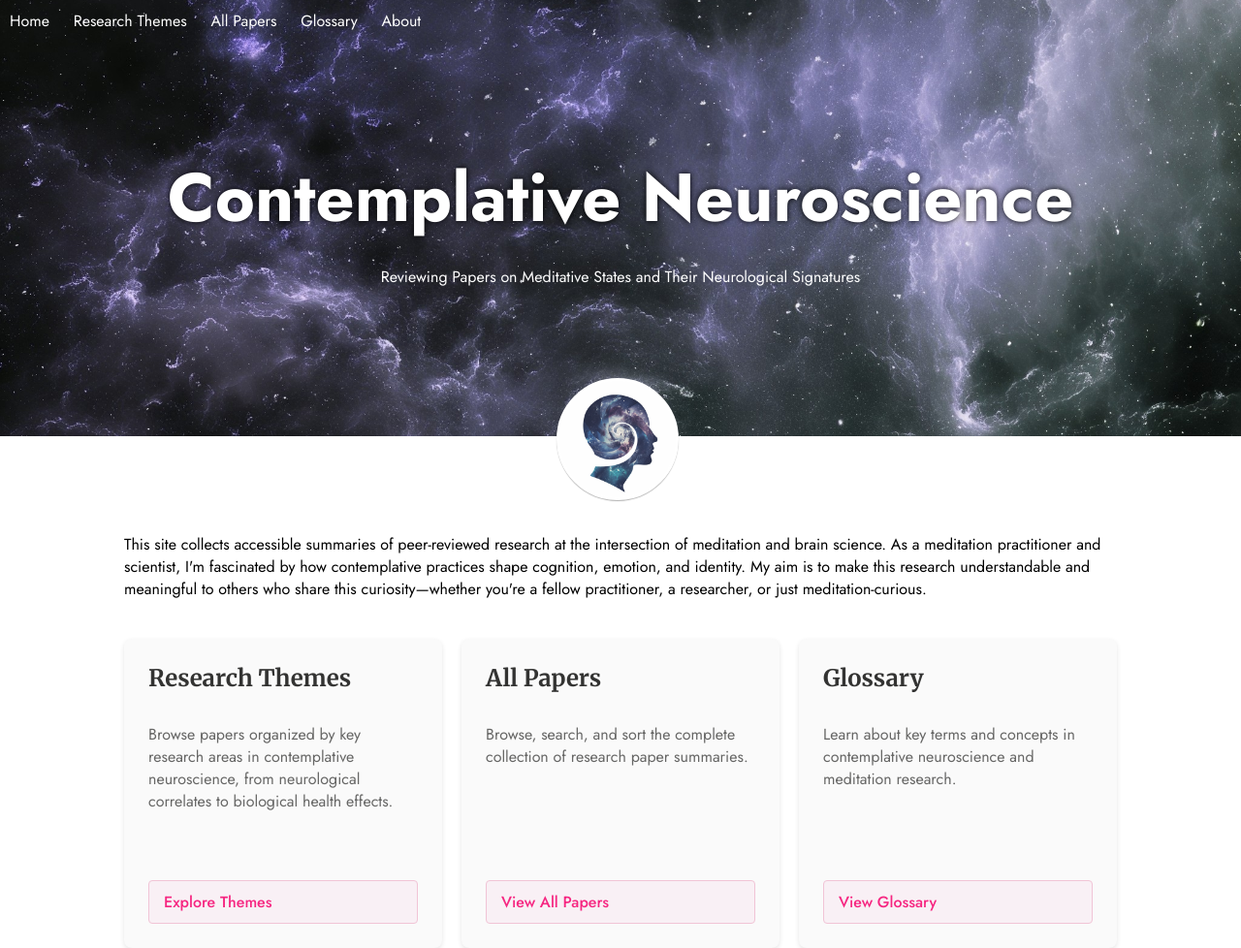
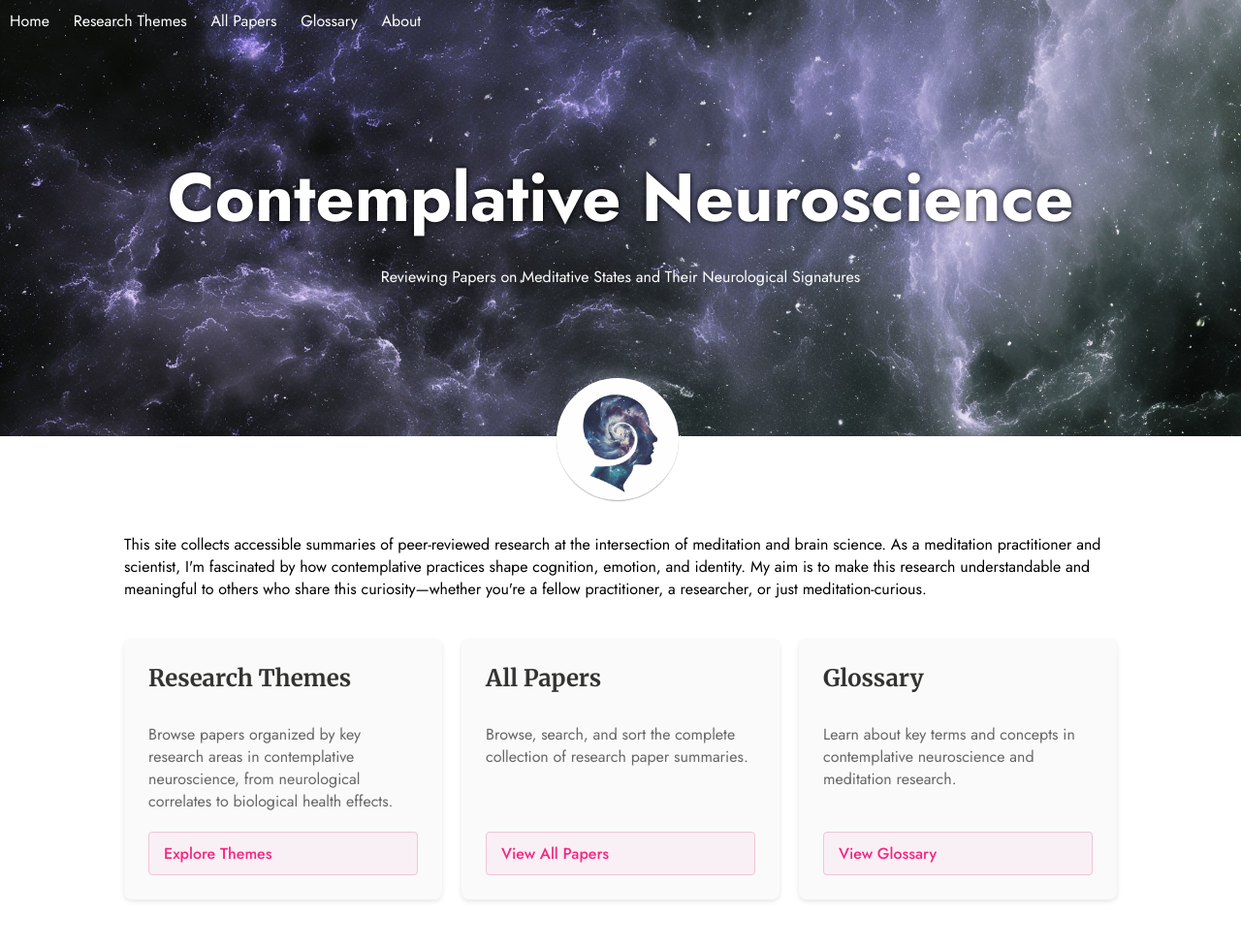
Before and after one commit to craigmbooth/contemplativeneuroscience, a Jekyll site: the page built from index.html, in a window 1280 px wide. Shown: the whole page at 97% size. Built offline with Jekyll 4.4.1, drawn with Linux system fonts in a browser that asks for light colours; nearby versions of some CDN libraries.

Commit message:
Fix vertical spacing on frontpage panels

```diff
--- a/_sass/pages/_home.sass
+++ b/_sass/pages/_home.sass
@@ -1,6 +1,6 @@
 .content-cards
   display: grid
-  grid-template-columns: repeat(auto-fit, minmax(300px, 1fr))
+  grid-template-columns: repeat(auto-fit, minmax(280px, 1fr))
   gap: 20px
   margin: 40px 0
 
@@ -11,7 +11,6 @@
   box-shadow: $shadow-md
   display: flex
   flex-direction: column
-  height: 100%
 
   h2
     margin-top: 0
@@ -41,3 +40,8 @@
 @media (max-width: $breakpoint-mobile)
   .content-cards
     grid-template-columns: 1fr
+    gap: 15px
+    margin: 20px 0
+
+  .content-card
+    margin: 0 5px
```
